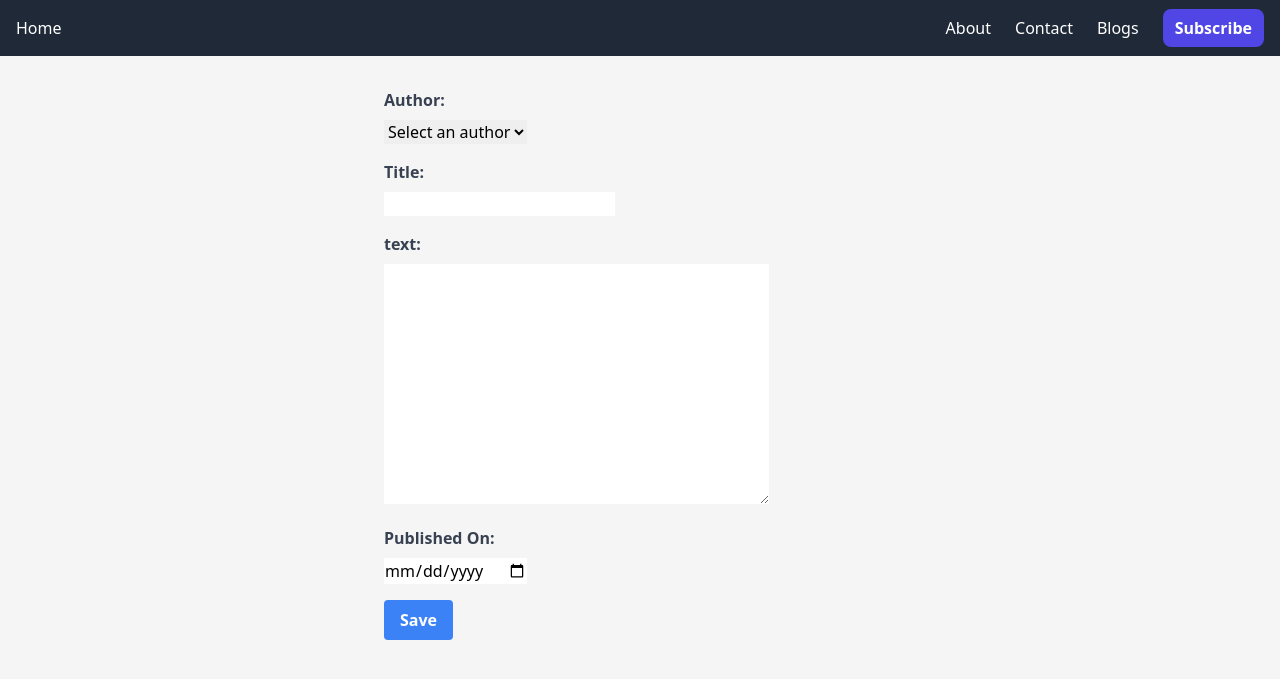
After one commit to ezekielkibiego/my_blog22, a Django app: page /add-blog/ in a window 1280 px wide. The commit adds this page. Shown: the top 679 px of the page. Run offline with Django 5.2, Linux system fonts and the light colour scheme; data that the repository does not hold is empty; some libraries are stand-ins or nearby versions.

```diff
--- a/myapp/admin.py
+++ b/myapp/admin.py
@@ -1,5 +1,5 @@
 from django.contrib import admin
-from .models import Blog, Author
+from .models import Blog, Author, Book, Subscriber
 
 @admin.register(Blog)
 class BlogAdmin(admin.ModelAdmin):
@@ -16,3 +16,6 @@ class AuthorAdmin(admin.ModelAdmin):
     list_display_links = ('email',)
 
     list_filter = ('first_name', 'last_name',)
+
+admin.site.register(Book)
+admin.site.register(Subscriber)
--- /dev/null
+++ b/myapp/forms.py
@@ -0,0 +1,16 @@
+from .models import Blog, Author
+from django import forms
+
+class BlogForm(forms.ModelForm):
+    author = forms.ModelChoiceField(queryset=Author.objects.all(),
+                                    empty_label='Select an author')
+
+    class Meta:
+        model = Blog
+        fields = ['author', 'title', 'text', 'published_date']
+        widgets = {
+            'published_date': forms.DateInput(attrs={'type': 'date'}),
+        }
+
+    def __init__(self, *args, **kwargs):
+        super().__init__(*args, **kwargs)
--- a/myapp/models.py
+++ b/myapp/models.py
@@ -25,3 +25,14 @@ class Blog(models.Model):
 
     def __str__(self):
         return self.title
+
+class Book(models.Model):
+    title = models.CharField(max_length=100)
+    published = models.DateField(null=True, blank=True)
+
+class Subscriber(models.Model):
+    email = models.EmailField(unique=True)
+    created_at = models.DateTimeField(auto_now_add=True)
+
+    def __str__(self):
+        return self.email
--- /dev/null
+++ b/myapp/templates/add_blog.html
@@ -0,0 +1,52 @@
+{% extends 'base.html' %}
+
+{% block title %}Add Blog{% endblock %}
+
+{% block content %}
+<form method="post" class="max-w-lg mx-auto mt-8">
+     {% csrf_token %}
+
+     {% if form.non_field_errors %}
+          <div class="bg-red-100 border border-red-400 text-red-700 px-4 py-3 rounded relative mb-4">
+               {{ form.non_field_errors }}
+          </div>
+     {% endif %}
+
+     <div class="mb-4">
+          <label for="{{ form.author.id_for_label }}" class="block text-gray-700 font-bold mb-2">Author:</label>
+          {{ form.author }}
+          {% if form.author.errors %}
+               <p class="text-red-500 text-xs italic">{{ form.author.errors }}</p>
+          {% endif %}
+     </div>
+
+     <div class="mb-4">
+          <label for="{{ form.title.id_for_label }}" class="block text-gray-700 font-bold mb-2">Title:</label>
+          {{ form.title }}
+          {% if form.title.errors %}
+               <p class="text-red-500 text-xs italic">{{ form.title.errors }}</p>
+          {% endif %}
+     </div>
+
+     <div class="mb-4">
+          <label for="{{ form.text.id_for_label }}" class="block text-gray-700 font-bold mb-2">text:</label>
+          {{ form.text }}
+          {% if form.text.errors %}
+               <p class="text-red-500 text-xs italic">{{ form.text.errors }}</p>
+          {% endif %}
+     </div>
+
+     <div class="mb-4">
+          <label for="{{ form.published_date.id_for_label }}" class="block text-gray-700 font-bold mb-2">Published On:</label>
+          {{ form.published_date }}
+          {% if form.published_date.errors %}
+               <p class="text-red-500 text-xs italic">{{ form.published_date.errors }}</p>
+          {% endif %}
+     </div>
+
+     <button type="submit" class="bg-blue-500 hover:bg-blue-700 text-white font-bold py-2 px-4 rounded">
+          Save
+     </button>
+</form>
+
+{% endblock %}
--- a/myapp/templates/navbar.html
+++ b/myapp/templates/navbar.html
@@ -1,8 +1,37 @@
-<nav>
-    <ul>
-        <li><a href="/">Home</a></li>
-        <li><a href="/about/">About</a></li>
-        <li><a href="/contact/">Contact</a></li>
-        <li><a href="/blogs/">Blogs</a></li>
+<nav class="bg-gray-800 p-4">
+    <ul class="flex justify-between items-center">
+        <li>
+            <a href="{% url 'index' %}"
+               class="text-white hover:text-indigo-400 transition duration-300 ease-in-out font-medium">
+                Home
+            </a>
+        </li>
+
+        <div class="flex space-x-6">
+            <li>
+                <a href="{% url 'about' %}"
+                   class="text-white hover:text-indigo-400 transition duration-300 ease-in-out font-medium">
+                    About
+                </a>
+            </li>
+            <li>
+                <a href="{% url 'contact' %}"
+                   class="text-white hover:text-indigo-400 transition duration-300 ease-in-out font-medium">
+                    Contact
+                </a>
+            </li>
+            <li>
+                <a href="{% url 'blogs' %}"
+                   class="text-white hover:text-indigo-400 transition duration-300 ease-in-out font-medium">
+                    Blogs
+                </a>
+            </li>
+            <li>
+                <a href="{% url 'subscribe' %}"
+                   class="bg-indigo-600 px-3 py-2 rounded-lg text-white font-semibold hover:bg-indigo-700 transition duration-300 ease-in-out">
+                    Subscribe
+                </a>
+            </li>
+        </div>
     </ul>
 </nav>
--- a/myapp/urls.py
+++ b/myapp/urls.py
@@ -6,4 +6,7 @@ urlpatterns = [
     path('about/', views.about, name='about'),
     path('contact/', views.contact, name='contact'),
     path('blogs/', views.blog_list, name='blogs'),
+    path('subscribe/', views.subscribe, name='subscribe'),
+    path('add-blog/', views.add_blog, name='add-blog' ),
+
 ]
--- a/myapp/views.py
+++ b/myapp/views.py
@@ -1,6 +1,7 @@
-from django.shortcuts import render
-from .models import Blog
-
+from django.shortcuts import render, redirect
+from .models import Blog, Book, Subscriber
+from django.contrib import messages
+from .forms import BlogForm
 def index(request):
     context = {
         "title": "Django Template Tags",
@@ -23,6 +24,33 @@ def contact(request):
 
 def blog_list(request):
     blogs = Blog.objects.all()
+    print(blogs.query)
     context = {'blogs': blogs}
 
     return render (request, 'blog_list.html', context)
+
+def subscribe(request):
+    if request.method == 'POST':
+        email = request.POST.get('email')
+        if Subscriber.objects.filter(email=email).exists():
+            messages.error(request, 'You are already subscribed.')
+
+        else:
+            subscriber = Subscriber(email=email)
+            subscriber.save()
+
+            messages.success(request, 'Thank you for subscribing!')
+
+            return redirect('subscribe')
+
+    return render(request, 'subscribe.html')
+
+def add_blog(request):
+    if request.method == 'POST':
+        form = BlogForm(request.POST)
+        if form.is_valid():
+            blog = form.save()
+            return redirect('blogs')
+    else:
+        form = BlogForm()
+    return render(request, 'add_blog.html', {'form': form})
```
Also changed, not shown: myapp/templates/subscribe.html (added, +32 -0 lines), myproject/settings.py (+12 -2 lines), 1 other file.
